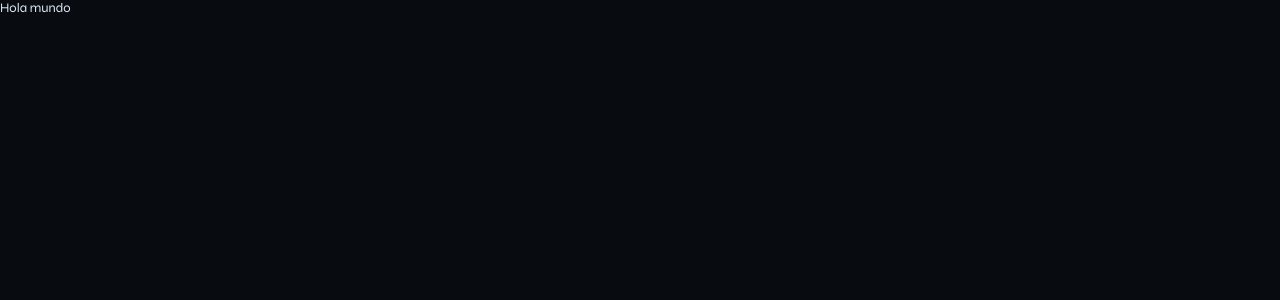
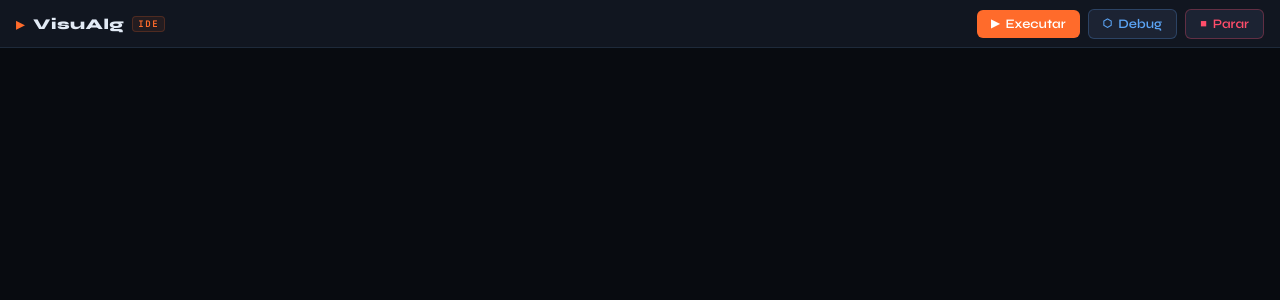
Before and after one commit to the-spanish-guy/visualgcode, a React (Vite) app: page / in a window 1280 px wide. Shown: the top 300 px of the page. Built offline with nearby package versions, Linux system fonts and the light colour scheme.

Commit message:
feat: adicionado toolbar

```diff
--- a/src/renderer/App.tsx
+++ b/src/renderer/App.tsx
@@ -1,5 +1,10 @@
+import Toolbar from "./components/Toolbar";
+import styles from "./styles/app.module.css";
+
 export default function App() {
   return (
-    <p>Hola mundo</p>
+    <div className={styles.root}>
+      <Toolbar/>
+    </div>
   );
 }
--- /dev/null
+++ b/src/renderer/components/Toolbar.tsx
@@ -0,0 +1,29 @@
+import styles from "../styles/toolbar.module.css";
+
+export default function Toolbar() {
+
+  return (
+    <div className={styles.toolbar}>
+      <div className={styles.brand}>
+        <span className={styles.logo}>▸</span>
+        <span className={styles.name}>VisuAlg</span>
+        <span className={styles.badge}>IDE</span>
+      </div>
+
+      <div className={styles.actions}>
+        <button className={styles.btnRun}>
+          <span className={styles.btnIcon}>▶</span>
+          Executar
+        </button>
+        <button className={styles.btnDebug}>
+          <span className={styles.btnIcon}>⬡</span>
+          Debug
+        </button>
+      <button className={styles.btnStop}>
+        <span className={styles.btnIcon}>■</span>
+        Parar
+      </button>
+      </div>
+    </div>
+  );
+}
--- /dev/null
+++ b/src/renderer/styles/app.module.css
@@ -0,0 +1,8 @@
+.root {
+  display: flex;
+  flex-direction: column;
+  height: 100vh;
+  width: 100vw;
+  background: var(--bg-void);
+  overflow: hidden;
+}
--- a/src/renderer/styles/global.css
+++ b/src/renderer/styles/global.css
@@ -39,7 +39,7 @@
 
   /* Layout */
   --titlebar-h:   38px;
-  --toolbar-h:    44px;
+  --toolbar-h:    48px;
   --statusbar-h:  24px;
   --sidebar-w:    220px;
   --panel-h:      200px;
--- /dev/null
+++ b/src/renderer/styles/toolbar.module.css
@@ -0,0 +1,105 @@
+.toolbar {
+  display: flex;
+  align-items: center;
+  justify-content: space-between;
+  height: var(--toolbar-h);
+  padding: 0 16px;
+  background: var(--bg-panel);
+  border-bottom: 1px solid var(--border-dim);
+  flex-shrink: 0;
+  -webkit-app-region: drag; /* permite arrastar janela no Mac */
+}
+
+.brand {
+  display: flex;
+  align-items: center;
+  gap: 8px;
+}
+
+.logo {
+  font-size: 18px;
+  color: var(--accent);
+  line-height: 1;
+}
+
+.name {
+  font-family: var(--font-ui);
+  font-weight: 800;
+  font-size: 15px;
+  letter-spacing: 0.5px;
+  color: var(--text-primary);
+}
+
+.badge {
+  font-family: var(--font-mono);
+  font-size: 9px;
+  font-weight: 700;
+  letter-spacing: 1.5px;
+  color: var(--accent);
+  background: var(--accent-dim);
+  border: 1px solid var(--accent-glow);
+  padding: 1px 5px;
+  border-radius: var(--radius-sm);
+  text-transform: uppercase;
+}
+
+.actions {
+  display: flex;
+  align-items: center;
+  gap: 8px;
+  -webkit-app-region: no-drag;
+}
+
+.btnRun,
+.btnStop,
+.btnDebug {
+  display: flex;
+  align-items: center;
+  gap: 6px;
+  padding: 6px 14px;
+  border: none;
+  border-radius: var(--radius-md);
+  font-family: var(--font-ui);
+  font-weight: 600;
+  font-size: 13px;
+  cursor: pointer;
+  transition: all 0.15s ease;
+}
+
+.btnRun {
+  background: var(--accent);
+  color: #fff;
+}
+
+.btnRun:hover {
+  background: #ff8450;
+  transform: translateY(-1px);
+  box-shadow: 0 4px 16px var(--accent-glow);
+}
+
+.btnRun:active { transform: translateY(0); }
+
+.btnDebug {
+  background: var(--bg-elevated);
+  color: var(--blue);
+  border: 1px solid rgba(91, 164, 245, 0.25);
+}
+
+.btnDebug:hover {
+  background: rgba(91, 164, 245, 0.1);
+  border-color: rgba(91, 164, 245, 0.5);
+}
+
+.btnStop {
+  background: var(--bg-elevated);
+  color: var(--red);
+  border: 1px solid rgba(255, 77, 106, 0.3);
+}
+
+.btnStop:hover {
+  background: rgba(255, 77, 106, 0.1);
+}
+
+.btnIcon {
+  font-size: 11px;
+}
```
